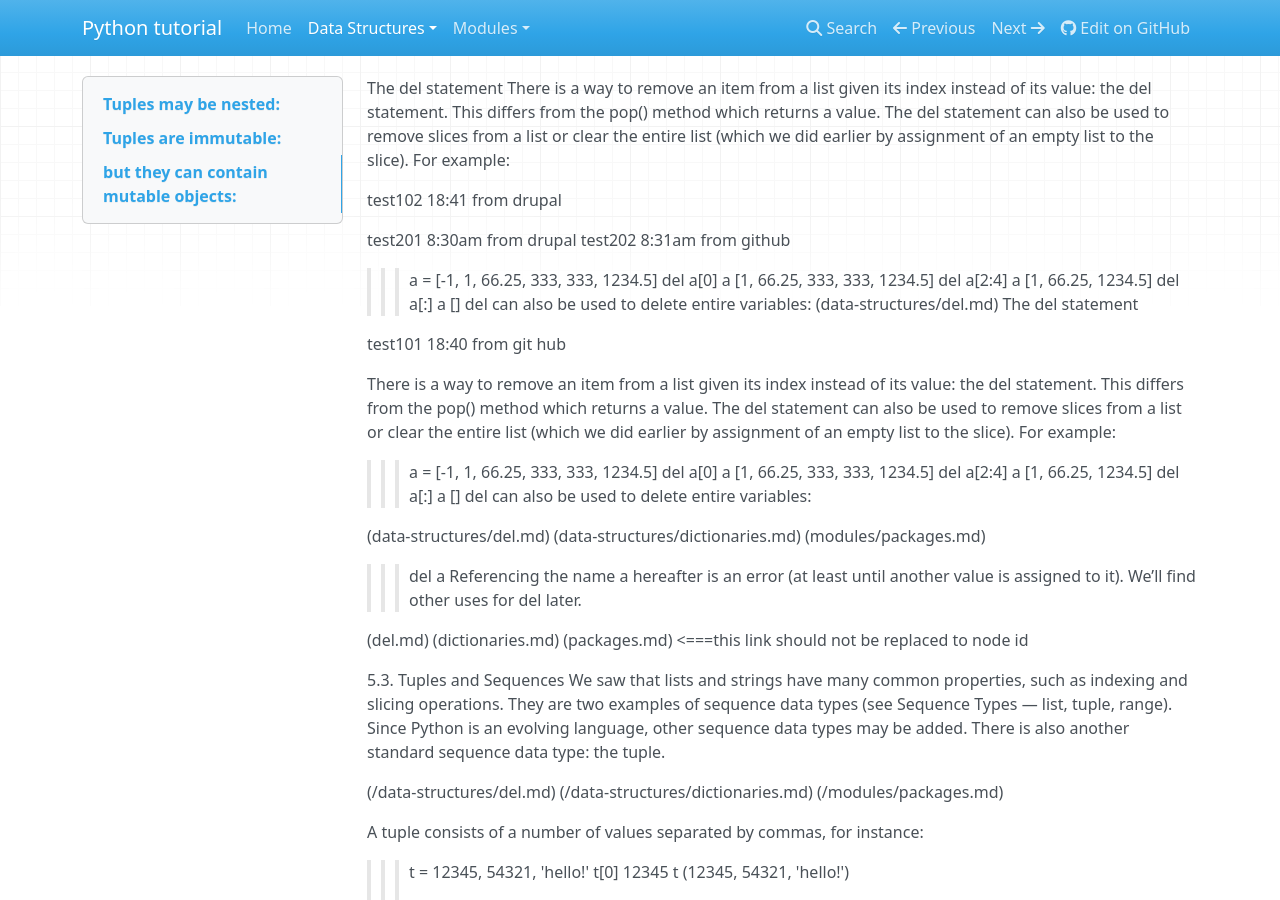
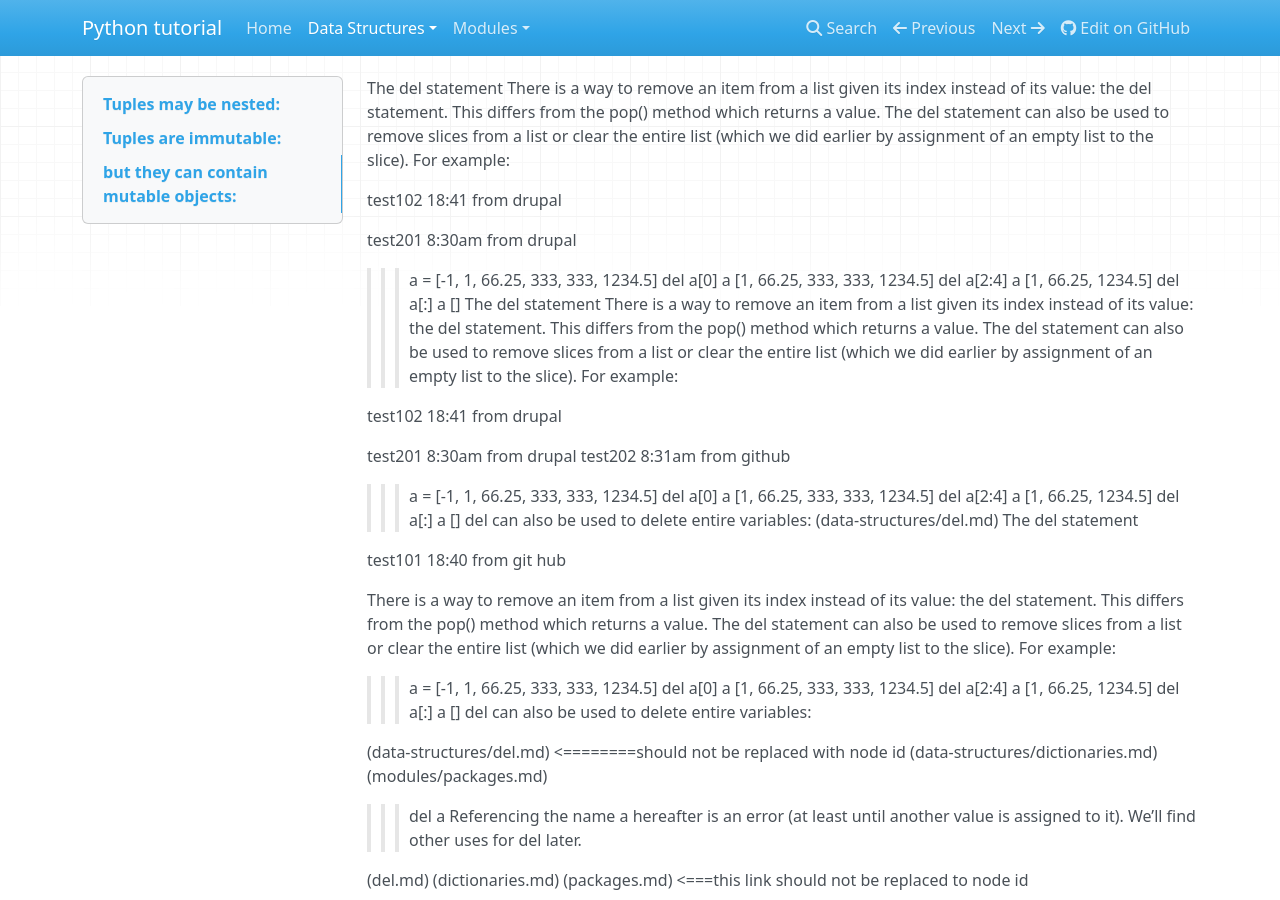
Before and after one commit to maplefu0602/doc-demo, an MkDocs documentation site: the page built from docs/data-structures/del.md, in a window 1280 px wide and 900 px high. Built offline with MkDocs 1.6.1, drawn with Linux system fonts in a browser that asks for light colours; nearby versions of some CDN libraries; old or Windows-style settings are respelled for this version of MkDocs.

Commit message:
update content from book

```diff
--- a/docs/data-structures/del.md
+++ b/docs/data-structures/del.md
@@ -1,3 +1,23 @@
+The del statement
+There is a way to remove an item from a list given its index instead of its value: the del statement. This differs from the pop() method which returns a value. The del statement can also be used to remove slices from a list or clear the entire list (which we did earlier by assignment of an empty list to the slice). For example:
+
+
+test102 18:41 from drupal
+
+
+test201 8:30am from drupal
+
+
+>>> a = [-1, 1, 66.25, 333, 333, 1234.5]
+>>> del a[0]
+>>> a
+[1, 66.25, 333, 333, 1234.5]
+>>> del a[2:4]
+>>> a
+[1, 66.25, 1234.5]
+>>> del a[:]
+>>> a
+[]
 The del statement
 There is a way to remove an item from a list given its index instead of its value: the del statement. This differs from the pop() method which returns a value. The del statement can also be used to remove slices from a list or clear the entire list (which we did earlier by assignment of an empty list to the slice). For example:
 
@@ -43,7 +63,7 @@ del can also be used to delete entire variables:
 
 
 
-(data-structures/del.md)
+(data-structures/del.md)          <========should not be replaced with node id
 (data-structures/dictionaries.md)
 (modules/packages.md)
 
```
